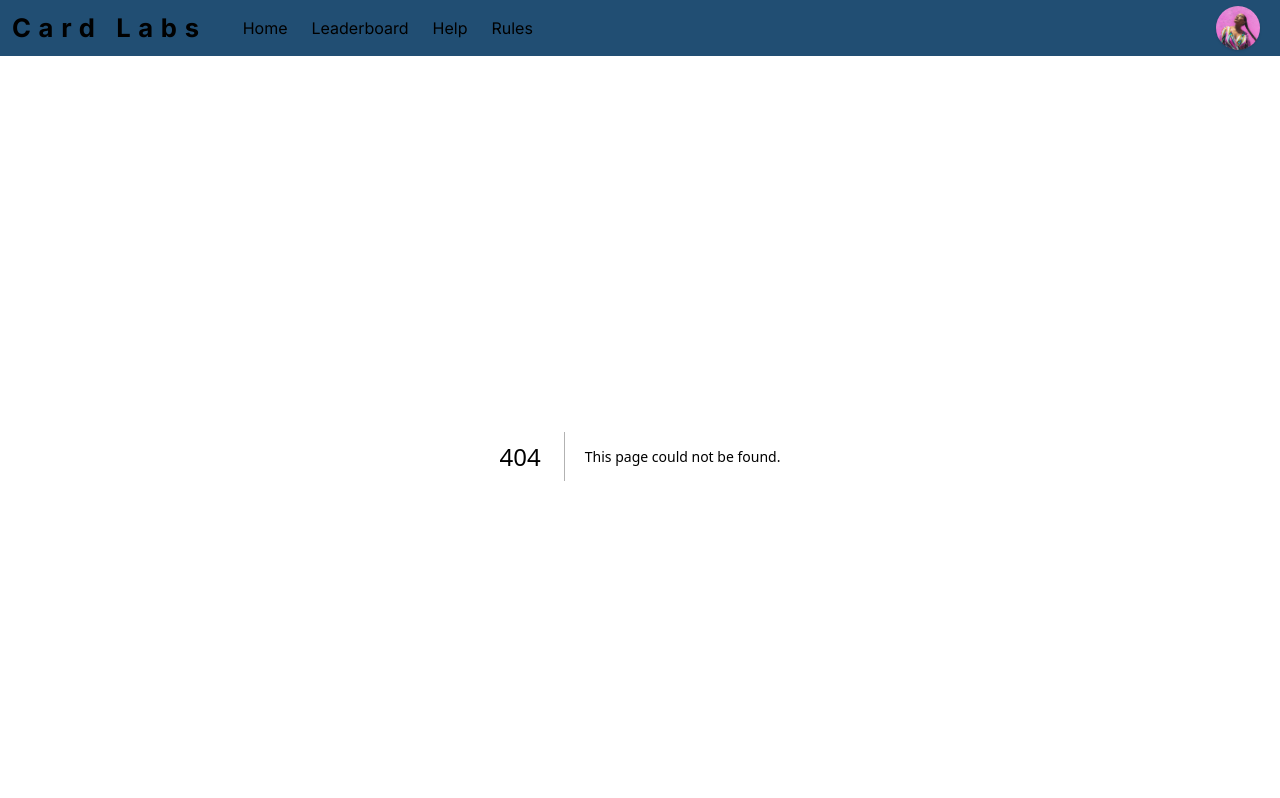
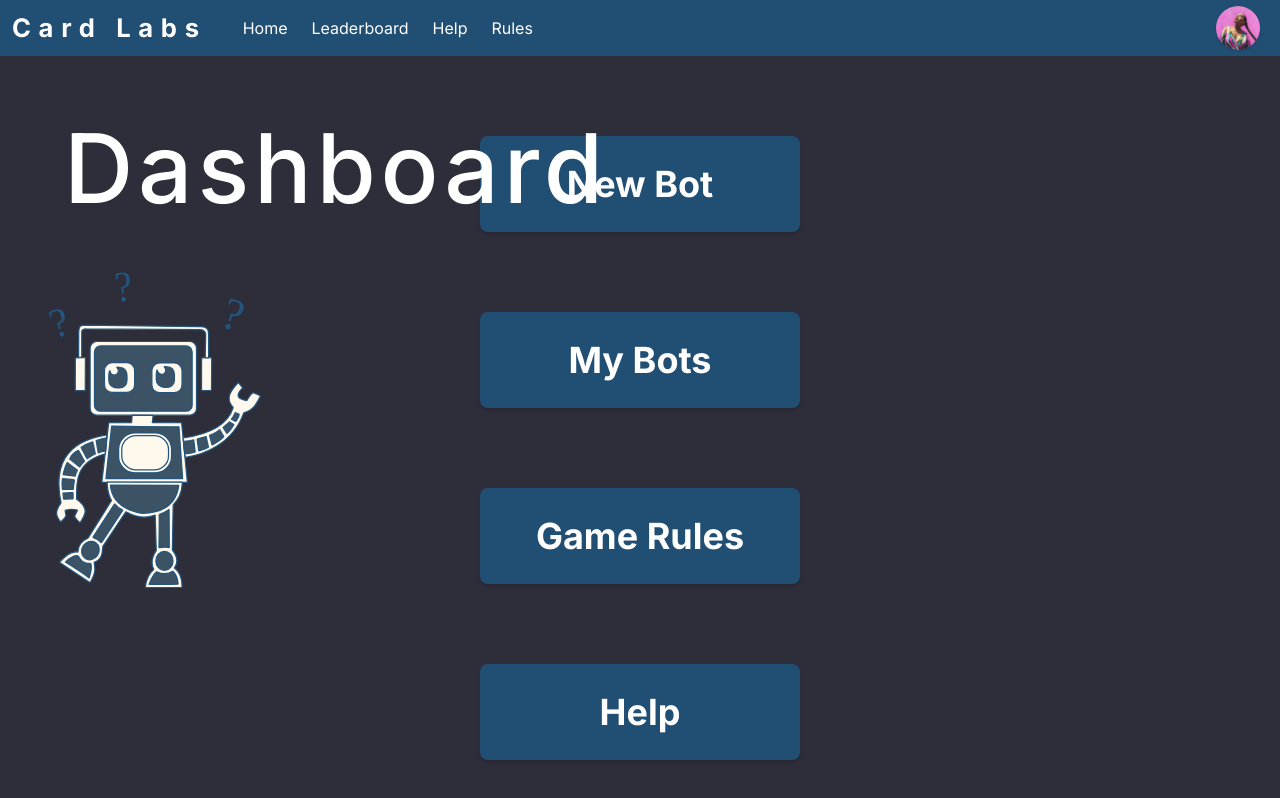
Before and after one commit to flofriday/CardLabs, a Next.js app in the folder frontend/: page /dashboard in a window 1280 px wide. Before the commit this address had no page. Shown: the top 798 px of the page. Built offline with nearby package versions, Linux system fonts and the light colour scheme.

Commit message:
[#26] - add robot and buttons to dashboard page

```diff
--- a/frontend/app/components/robot.tsx
+++ b/frontend/app/components/robot.tsx
@@ -1,26 +1,21 @@
 import Image from "next/image";
 
 export const RobotType = {
-    QUESTIONMARK: {
-        src: "/robots/robot_with_question_marks.svg",
-        alt: "Robot surrounded by question marks"
-    }
-}
+  QUESTIONMARK: {
+    src: "/robots/robot_with_question_marks.svg",
+    alt: "Robot surrounded by question marks",
+  },
+};
 type RobotType_ = (typeof RobotType)[keyof typeof RobotType];
 
 interface Props {
-  type: RobotType_
+  type: RobotType_;
 }
 //  "Robot surrounded by question marks"
-export default function Robot({type}: Props): JSX.Element {
+export default function Robot({ type }: Props): JSX.Element {
   return (
-    <div className="absolute w-2/12 m-12 flex h-full">
-      <Image
-        src={type.src}
-        alt={type.alt}
-        width={500}
-        height={500}
-      />
+    <div className="absolute w-2/12 mx-12 flex h-full">
+      <Image src={type.src} alt={type.alt} width={500} height={500} />
     </div>
   );
 }
--- /dev/null
+++ b/frontend/app/dashboard/page.tsx
@@ -0,0 +1,27 @@
+import LeftPageHeader from "../components/leftPageHeader";
+import Robot, { RobotType } from "../components/robot";
+
+export default function Help(): JSX.Element {
+  return (
+    <div className="h-full relative">
+      <LeftPageHeader title="Dashboard" />
+
+      <Robot type={RobotType.QUESTIONMARK} />
+
+      <div className="flex flex-col justify-center items-center space-y-20 pt-10 w-full h-full">
+        <button className="btn bg-primary  h-24 py-2 w-1/4 font-bold rounded-lg shadow-md text-4xl">
+          New Bot
+        </button>
+        <button className="btn bg-primary  h-24 py-2 w-1/4 font-bold rounded-lg shadow-md text-4xl">
+          My Bots
+        </button>
+        <button className="btn bg-primary  h-24 py-2 w-1/4 font-bold rounded-lg shadow-md text-4xl">
+          Game Rules
+        </button>
+        <button className="btn bg-primary  h-24 py-2 w-1/4 font-bold rounded-lg shadow-md text-4xl">
+          Help
+        </button>
+      </div>
+    </div>
+  );
+}
```
